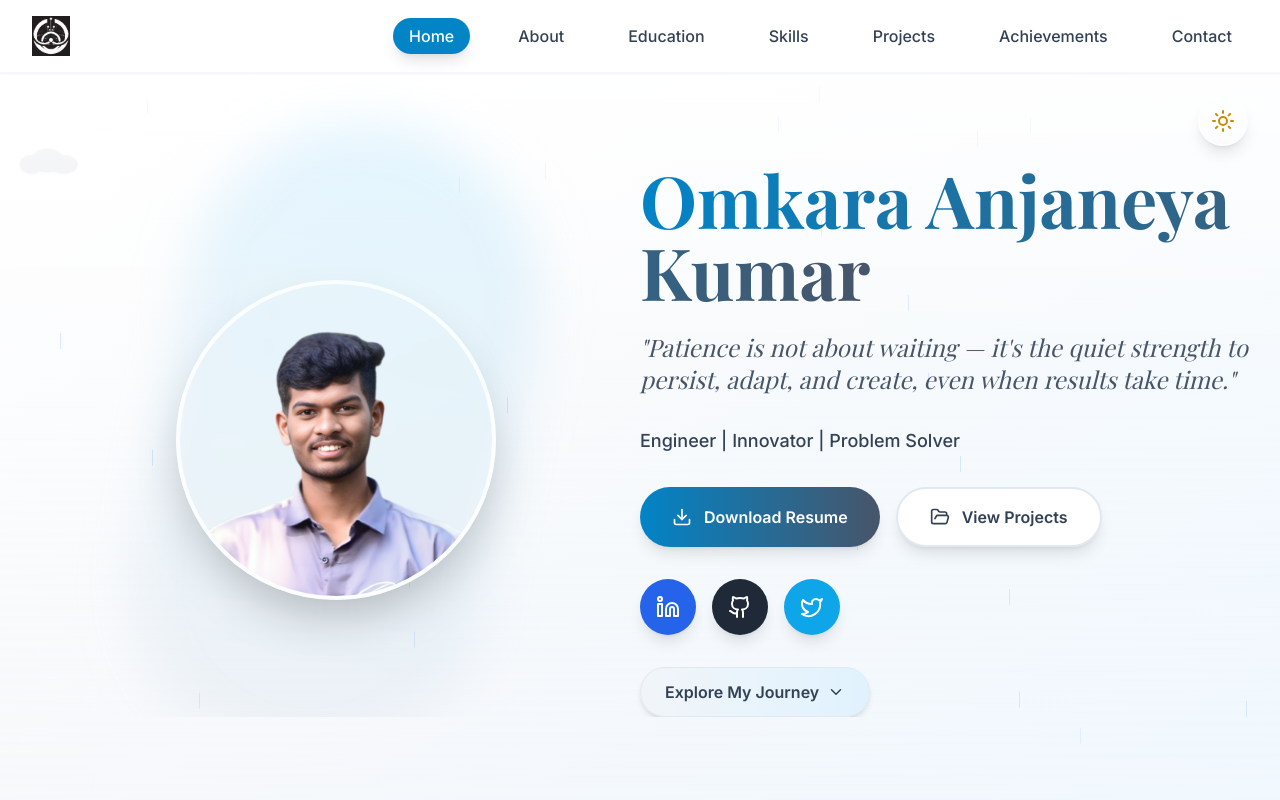
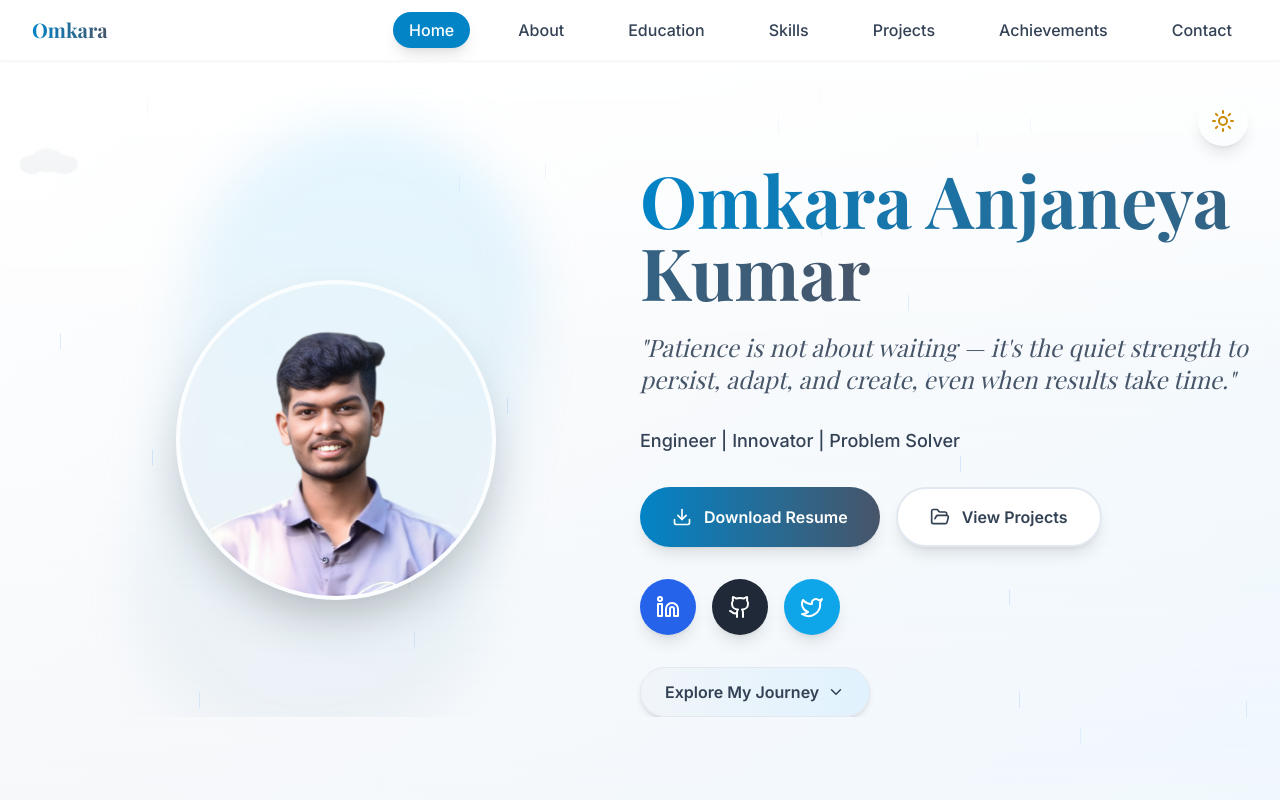
Before and after one commit to Omkar825/portfolio-updated, a React (Vite) app: page / in a window 1280 px wide. Shown: the top 800 px of the page. Built offline with nearby package versions, Linux system fonts and the light colour scheme.

Commit message:
Update Navigation.tsx

```diff
--- a/src/components/Navigation.tsx
+++ b/src/components/Navigation.tsx
@@ -31,16 +31,14 @@ const Navigation: React.FC = () => {
             className="flex items-center"
           >
             <Link to="/" className="flex items-center">
-              <motion.img
-                src="/logo.jpeg"
-                alt="Logo"
-                className="h-8 md:h-10 w-auto transition-all duration-300 filter dark:brightness-0 dark:invert dark:drop-shadow-[0_0_8px_rgba(147,51,234,0.3)]"
-                whileHover={{
-                  scale: 1.1,
-                  filter: "drop-shadow(0 0 12px rgba(147,51,234,0.4))"
-                }}
-                transition={{ duration: 0.2 }}
-              />
+            <motion.div
+  whileHover={{ scale: 1.1, y: -1 }}
+  transition={{ duration: 0.2 }}
+  className="text-lg md:text-xl font-serif font-bold bg-clip-text text-transparent bg-gradient-to-r from-accent-600 to-primary-600 dark:from-accent-400 dark:to-primary-400"
+>
+  Omkara
+</motion.div>
+
             </Link>
           </motion.div>
 
```
